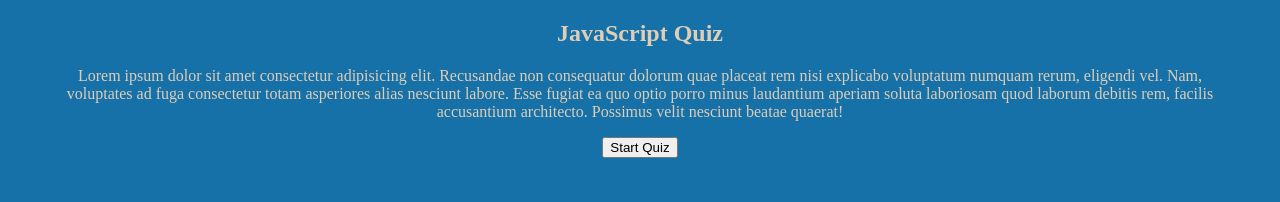
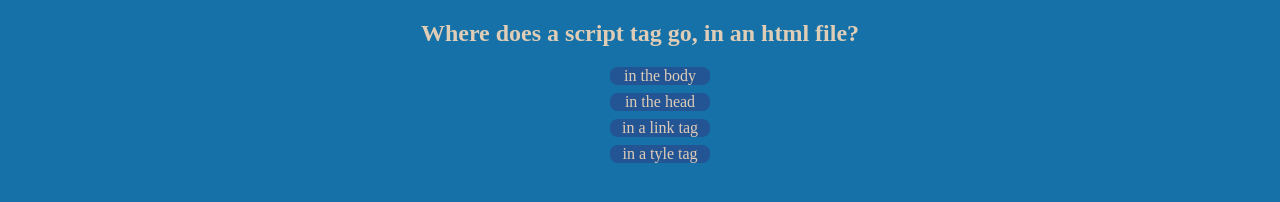
Before and after one commit to muadnoor/Code-quiz, a plain HTML site: page index.html in a window 1280 px wide. Both pictures are taken after a click on the button "Start Quiz". Drawn offline with Linux system fonts and the light colour scheme.

Commit message:
set up functionality for quiz, did some styles too

```diff
--- a/script.js
+++ b/script.js
@@ -7,6 +7,7 @@ const quiz = document.querySelector(".quiz")
 const timer = document.querySelector(".timer")
 const questionDiv = document.querySelector(".questionDiv")
 const choicesDiv = document.querySelector(".choicesDiv")
+quiz.style.display = "none"
 
 // save section
 const save = document.querySelector(".save")
@@ -15,7 +16,10 @@ save.style.display = "none"
 const index = 0;
 const score = 0;
 const startTime = 60;
-startBtn.addEventListener("click", start(index))
+startBtn.addEventListener("click", function () {
+    welcome.style.display = "none"
+    start(index)
+})
 
 const api = [
     {
@@ -44,5 +48,14 @@ const api = [
 ]
 
 function start(index) {
-
+    quiz.style.display = "block"
+    questionDiv.innerHTML = ""
+    choicesDiv.innerHTML = ""
+    questionDiv.innerHTML = api[index].question
+    const currentSet = api[index].choices;
+    currentSet.forEach(function(i) {
+        const choice = document.createElement("li")
+        choice.innerHTML = i;
+        choicesDiv.append(choice)
+    })
 }
--- a/style.css
+++ b/style.css
@@ -5,3 +5,14 @@ html, body {
     background: rgb(21, 113, 167);
     color: rgb(223, 205, 183);
 }
+
+.choicesDiv li {
+cursor: pointer;
+list-style-type: none;
+margin: 8px 0 8px 0;
+background: rgb(35, 84, 148);
+width: 100px;
+margin-left: auto;
+margin-right: auto;
+border-radius: 8px;
+}
```
